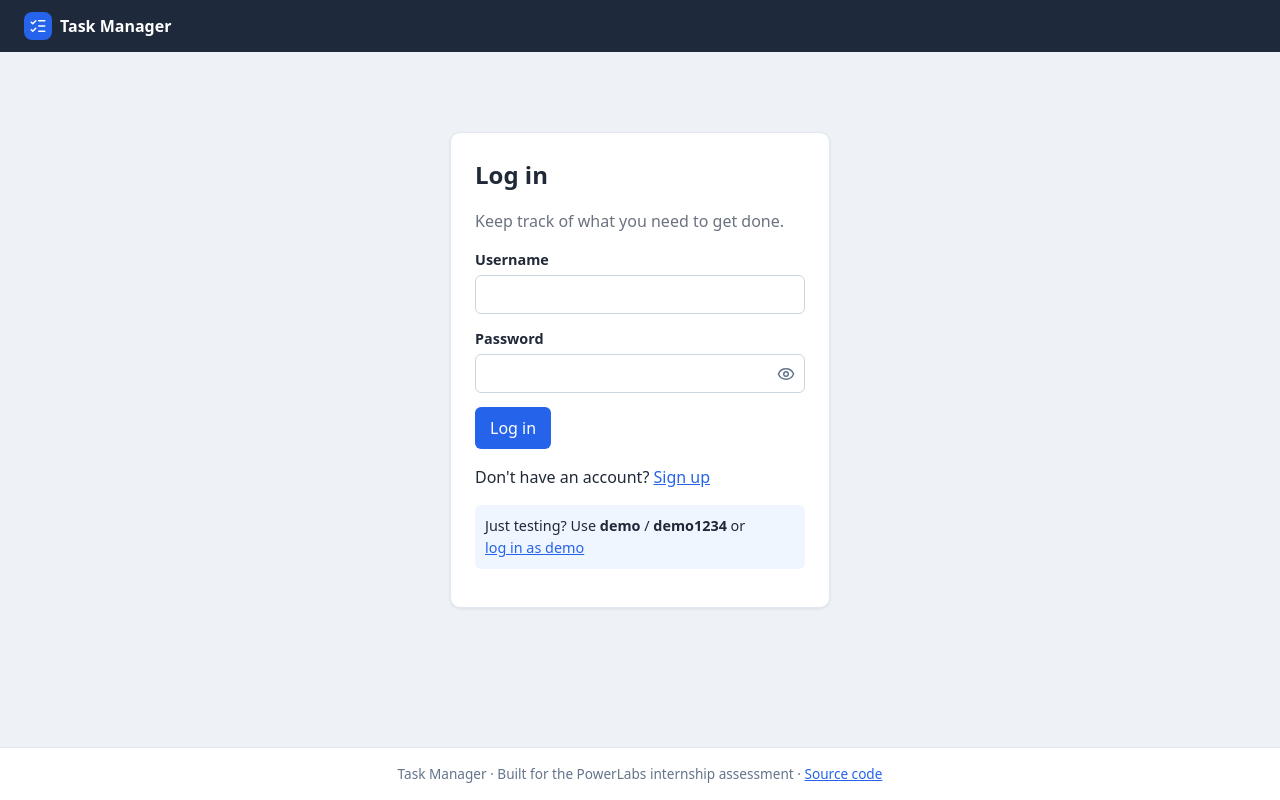
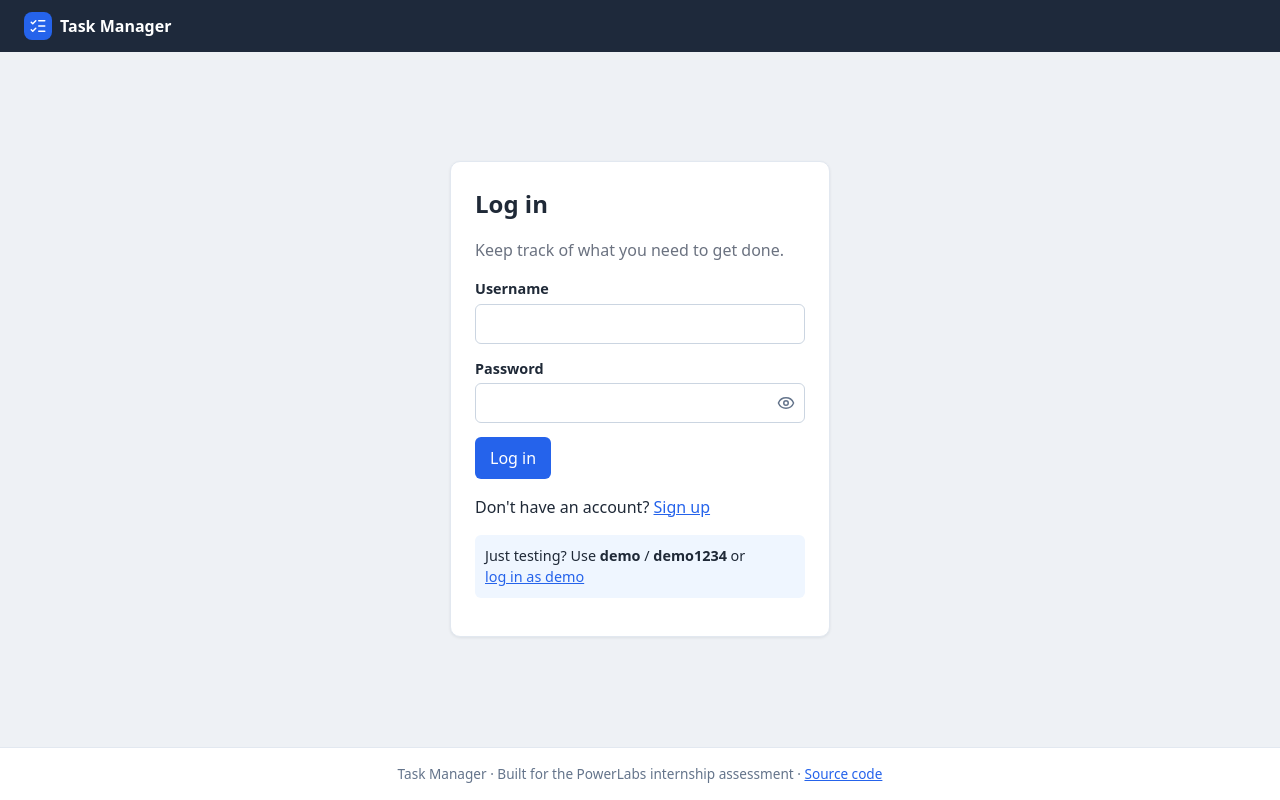
Before and after one commit to NueloSE/task-manager, a React (Vite) app: page / in a window 1280 px wide. Built offline with nearby package versions, Linux system fonts and the light colour scheme; no server answers.

Commit message:
centre page content between header and footer

```diff
--- a/src/pages/TaskList.tsx
+++ b/src/pages/TaskList.tsx
@@ -46,9 +46,8 @@ export default function TaskList() {
         </select>
       </div>
 
-      {data.tasks.length === 0 && <p className="empty">No tasks found.</p>}
-
       <ul className="task-list">
+        {data.tasks.length === 0 && <li className="empty">No tasks found.</li>}
         {data.tasks.map((task) => (
           <li key={task.id}>
             <Link to={`/tasks/${task.id}`} className={`card ${task.status}`}>
@@ -63,17 +62,15 @@ export default function TaskList() {
         ))}
       </ul>
 
-      {data.totalPages > 1 && (
       <div className="pagination">
         <button className="secondary" disabled={page === 1} onClick={() => setPage(page - 1)}>
           <ChevronLeft size={16} /> Previous
         </button>
         <span>Page {page} of {data.totalPages}</span>
-          <button className="secondary" disabled={page === data.totalPages} onClick={() => setPage(page + 1)}>
+        <button className="secondary" disabled={page >= data.totalPages} onClick={() => setPage(page + 1)}>
           Next <ChevronRight size={16} />
         </button>
       </div>
-      )}
     </>
   );
 }
--- a/src/styles.css
+++ b/src/styles.css
@@ -46,6 +46,10 @@ main {
   max-width: 760px;
   margin: 0 auto;
   padding: 32px 16px;
+  /* centre the page content between the header and the footer */
+  display: flex;
+  flex-direction: column;
+  justify-content: center;
 }
 
 footer {
@@ -104,8 +108,9 @@ a {
 }
 
 .narrow {
+  width: 100%;
   max-width: 380px;
-  margin: 48px auto;
+  margin: 0 auto;
   padding: 24px;
 }
 
@@ -156,11 +161,14 @@ a {
   padding-left: 34px;
 }
 
+/* Always as tall as a full page of 5 tasks, so the layout doesn't jump when searching or changing pages */
 .task-list {
   list-style: none;
   padding: 0;
   display: grid;
+  align-content: start;
   gap: 10px;
+  min-height: 450px;
 }
 
 /* The coloured left border shows the status at a glance */
```
Lines whose indentation alone changed are shown as unchanged.
